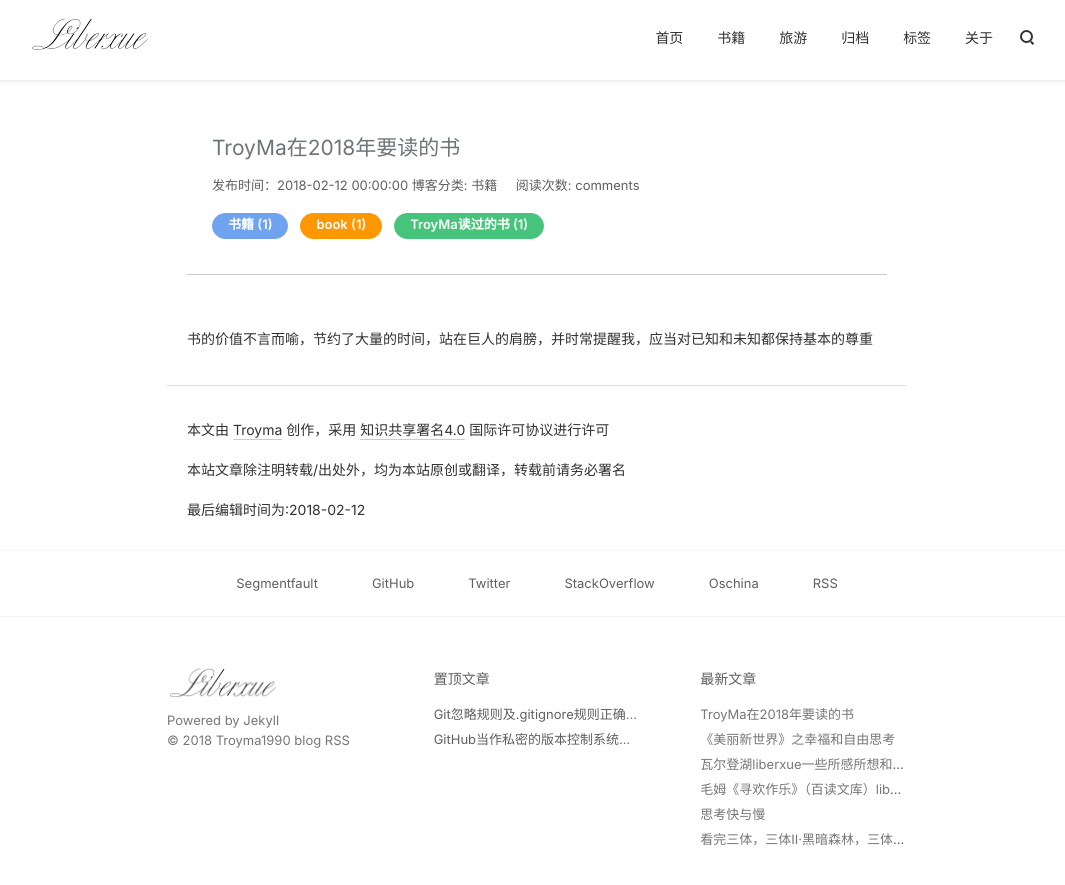
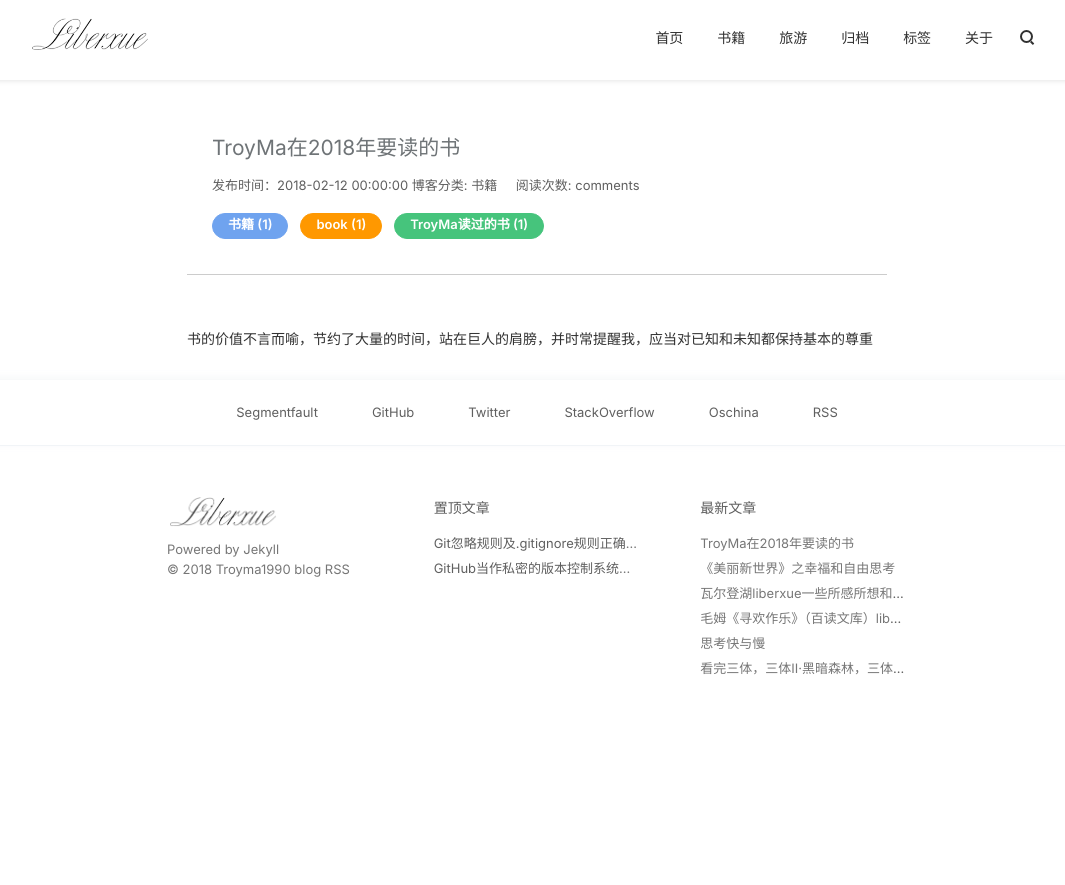
Before and after one commit to TroyMa1990/TroyMa1990.github.io, a Jekyll site: the page built from _posts/书籍/2018-02-12-bookindex.md, in a window 1280 px wide and 967 px high. Shown: the top 885 px of the window, without its empty margins (103-1168 px from the left). Built offline with Jekyll 4.4.1, drawn with Linux system fonts in a browser that asks for light colours; nearby versions of some CDN libraries; comment, search, counter and statistics services are not loaded.

Commit message:
first commit  try something

```diff
--- a/_layouts/blog.html
+++ b/_layouts/blog.html
@@ -98,8 +98,8 @@
     {% endunless %}
 </p>
 {{ content }}
-		<p class="post-info">
-			本文由 <a href="/">Troyma</a> 创作，采用 <a href="https://creativecommons.org/licenses/by/4.0/" target="_blank" rel="external nofollow">知识共享署名4.0</a> 国际许可协议进行许可<br>本站文章除注明转载/出处外，均为本站原创或翻译，转载前请务必署名<br>最后编辑时间为:{{ page.date | date: "%F"}}</p>
+		<!--<p class="post-info">-->
+			<!--本文由 <a href="/">Troyma</a> 创作，采用 <a href="https://creativecommons.org/licenses/by/4.0/" target="_blank" rel="external nofollow">知识共享署名4.0</a> 国际许可协议进行许可<br>本站文章除注明转载/出处外，均为本站原创或翻译，转载前请务必署名<br>最后编辑时间为:{{ page.date | date: "%F"}}</p>-->
 			<!--本文由 <a href="/">Troyma</a> 创作，采用 <a href="https://creativecommons.org/licenses/by/4.0/" target="_blank" rel="external nofollow">知识共享署名4.0</a> 国际许可协议进行许可<br>本站文章除注明转载/出处外，均为本站原创或翻译，转载前请务必署名<br>最后编辑时间为:{{ page.date | date: "%F %H:%M:%S"}}</p>-->
 	</div>
 </article>
--- a/style/style-liberxue.css
+++ b/style/style-liberxue.css
@@ -284,7 +284,7 @@ pre code::after {font-size: 1rem;color: #BFBFBF;position: absolute;top: 5px;righ
 /* ==========================================================================
    #directory
    ========================================================================== */
-.directory-content{position:relative;z-index:0;max-width:720px;margin-right:auto!important;margin-left:auto!important;text-align:right;}
+.directory-content{position:relative;z-index:999;max-width:720px;margin-right:auto!important;margin-left:auto!important;text-align:right;}
 .directory-content.initial{opacity:0;}
 .directory-content.pinned{opacity:1;}
 .directory-content.unpinned{opacity:1;}
@@ -351,7 +351,7 @@ pre code::after {font-size: 1rem;color: #BFBFBF;position: absolute;top: 5px;righ
 /* ==========================================================================
    #footer
    ========================================================================== */
-.footer{position:relative;z-index:1;margin-top:0;padding-bottom:50px;background-color:#fff;}
+.footer{position:relative;z-index:1;margin-top:0;padding-bottom:10px;background-color:#fff;}
 .footer-social{border-bottom:1px solid rgba(184,197,214,.2);    box-shadow: 0 -2px 8px 0 rgba(239, 241, 243, 0.59);}
 .footer-social .footer-container{max-width:940px;margin:0 auto;}
 .footer-social .social-list{padding:20px;text-align:center;}
```
